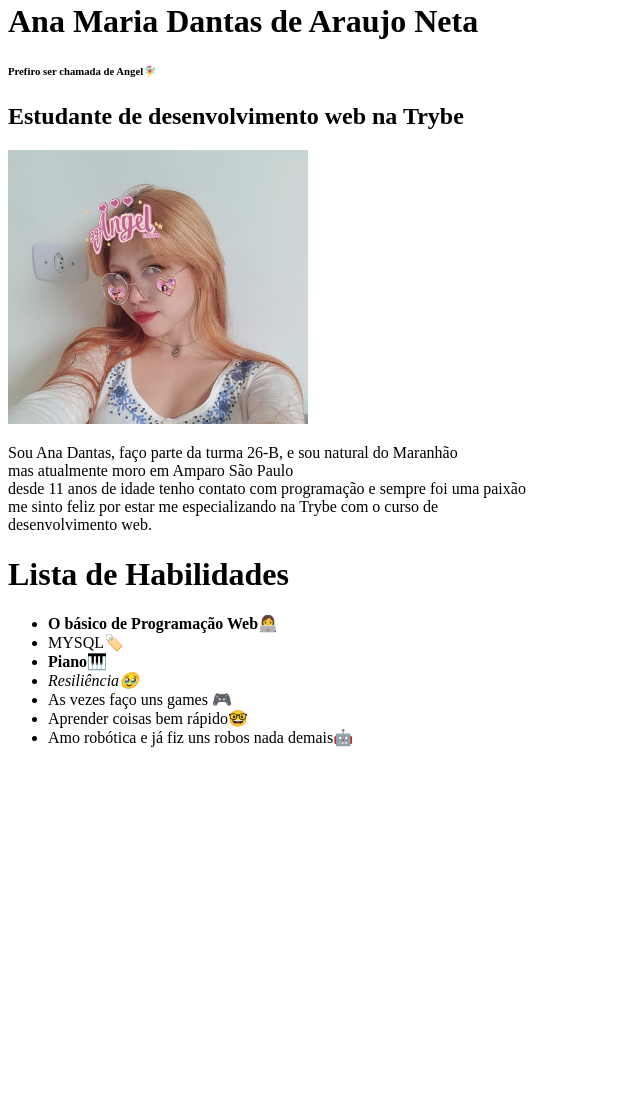
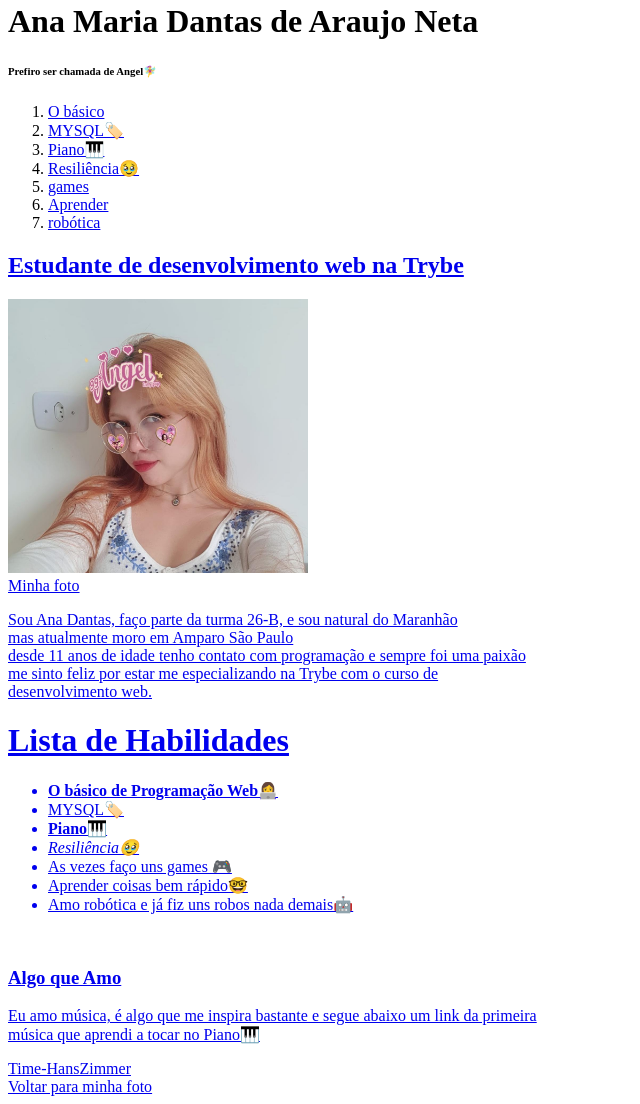
Before and after one commit to anadanttas/anadanttas.github.io, a plain HTML site: page index.HTML in a window 1280 px wide. Shown: the part 18-1122 px from the top of the page, without its empty margins (0-640 px from the left). Before the commit the page ends 800 px from the top, so only its background shows below. Drawn offline with Linux system fonts and the light colour scheme.

Commit message:
Em teoria terminei mas eu acho que talvez tenha links internos não funcionando

```diff
--- a/index.HTML
+++ b/index.HTML
@@ -7,24 +7,42 @@
   <body>
     <h1>Ana Maria Dantas de Araujo Neta</h1>
     <h6>Prefiro ser chamada de Angel🧚‍♀️</h6>
+    <ol>
+      <li> <a href="#ObásicodeProgramação"> O básico</li>
+      <li> <a href="#MYSQL">MYSQL🏷️</li>
+      <li> <a href="#Piano"> Piano🎹</li>
+      <li> <a href="#Resiliência"> Resiliência🥹</li>
+      <li> <a href="#Asvezesfaçounsgames"> games</li>
+      <li> <a href="#Aprender" >Aprender</li>
+      <li> <a href="#Robótica" >robótica</li>
+    </ol>
+
     <h2>Estudante de desenvolvimento web na Trybe</h2>
-    <img src="/Imagens/WhatsApp Image 2022-08-16 at 18.56.55.jpeg" alt="Uma foto minha, essa sou eu❤️" width="300px">
+    <img id="Minha foto" src="/Imagens/WhatsApp Image 2022-08-16 at 18.56.55.jpeg" alt="Uma foto minha, essa sou eu❤️" width="300px"> <br> Minha foto </img>
     <p>Sou Ana Dantas, faço parte da turma 26-B, e sou natural do Maranhão <br>
         mas atualmente moro em Amparo São Paulo <br>
         desde 11 anos de idade tenho contato com programação e sempre foi uma paixão <br>
          me sinto feliz por estar me especializando na Trybe com o curso de <br> desenvolvimento web.
          <br>
         </p>
+
          <h1>Lista de Habilidades</h1>
          <ul>
-            <li> <strong> O básico de Programação Web👩‍💻 </strong> </li>
-            <li>MYSQL🏷️</li>
-            <li> <strong> Piano🎹 </strong> </li>
-            <li> <i>Resiliência🥹 </i> </li>
-            <li>As vezes faço uns games 🎮</li>
-            <li>Aprender coisas bem rápido🤓</li>
-            <li>Amo robótica e já fiz uns robos nada demais🤖</li>
+            <li id="ObásicodeProgramação"> <strong> O básico de Programação Web👩‍💻 </strong> </li>
+            <li id="MYSQL">MYSQL🏷️</li>
+            <li id="Piano"> <strong> Piano🎹 </strong> </li>
+            <li id="Resiliência"> <i>Resiliência🥹 </i> </li>
+            <li id="Asvezesfaçounsgames">As vezes faço uns games 🎮</li>
+            <li id="Aprender">Aprender coisas bem rápido🤓</li>
+            <li id="Robótica">Amo robótica e já fiz uns robos nada demais🤖</li>
          </ul>
+         <br>
+         <h3>Algo que Amo</h3>
+         <p>Eu amo música, é algo que me inspira bastante e segue abaixo um link da primeira <br>
+           música que aprendi a tocar no Piano🎹
+          </p>
+          <a href="https://www.youtube.com/watch?v=xdYYN-4ttDg" target="_blank"> Time-HansZimmer</a>
+          <a href="#Minha foto" > <br> Voltar para minha foto</a>
 
   </body>
 </html>
```
